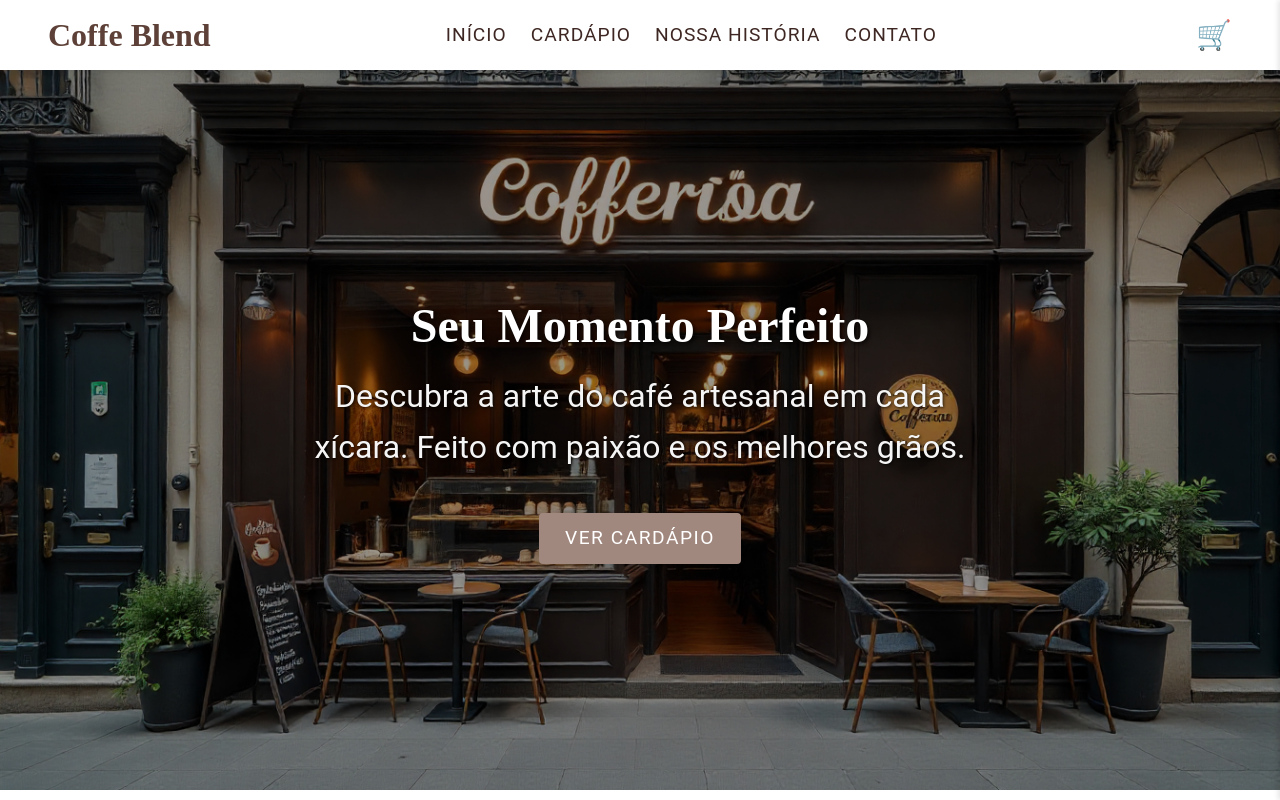
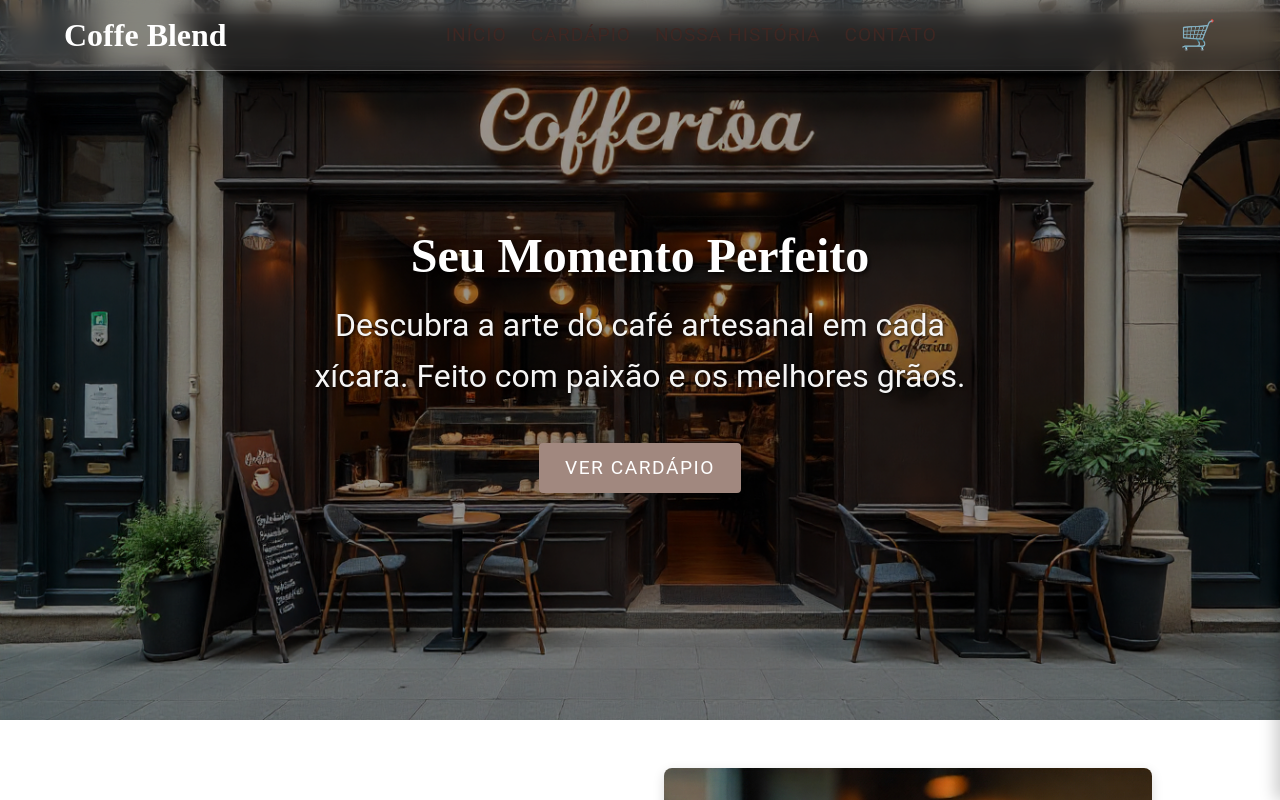
Before and after one commit to PatricAugusto/Free-Template-Cafeteria-v1, a React (Vite) app: page / in a window 1280 px wide. Shown: the top 800 px of the page. Built offline with nearby package versions, Linux system fonts and the light colour scheme.

Commit message:
style(ui): Aplica efeito Glassmorphism nos componentes Header, CartSidebar e blocos de contato para um design moderno e minimalista

```diff
--- a/src/components/Cart/Cart.styles.js
+++ b/src/components/Cart/Cart.styles.js
@@ -30,6 +30,17 @@ export const CartSidebar = styled.aside`
 
   transform: translateX(${props => (props.$isOpen ? '0' : '100%')});
   transition: transform 0.3s ease-in-out;
+
+  background-color: rgba(255, 255, 255, 0.15);
+  backdrop-filter: blur(15px);
+  -webkit-backdrop-filter: blur(15px);
+  border-left: 1px solid rgba(255, 255, 255, 0.4);
+  box-shadow: -5px 0 15px rgba(0, 0, 0, 0.2);
+
+  transform: translateX(${props => (props.$isOpen ? '0' : '100%')});
+  transition: transform 0.3s ease-in-out;
+
+  color: ${({ theme }) => theme.colors.text};
 
   @media (max-width: 480px) {
     width: 100%;
--- a/src/components/ContactSection/ContactSection.styles.js
+++ b/src/components/ContactSection/ContactSection.styles.js
@@ -37,14 +37,29 @@ export const ContactContent = styled.div`
 export const FormBlock = styled.div`
   flex: 1;
   padding: ${({ theme }) => theme.spacings.medium};
-  background-color: ${({ theme }) => theme.colors.white};
   border-radius: 8px;
   box-shadow: 0 4px 10px rgba(0, 0, 0, 0.05);
+
+  background-color: rgba(255, 255, 255, 0.15);
+  backdrop-filter: blur(8px);
+  -webkit-backdrop-filter: blur(8px);
+  border: 1px solid rgba(255, 255, 255, 0.2);
+  box-shadow: 0 4px 10px rgba(0, 0, 0, 0.1);
 `;
 
 export const InfoBlock = styled.div`
   flex: 1;
   text-align: left;
+  padding: ${({ theme }) => theme.spacings.medium};
+  border-radius: 8px;
+
+  background-color: rgba(255, 255, 255, 0.15);
+  backdrop-filter: blur(8px);
+  -webkit-backdrop-filter: blur(8px);
+  border: 1px solid rgba(255, 255, 255, 0.2);
+  box-shadow: 0 4px 10px rgba(0, 0, 0, 0.1);
+
+  color: ${({ theme }) => theme.colors.text};
 `;
 
 export const InfoTitle = styled.h3`
--- a/src/components/Header/Header.styles.js
+++ b/src/components/Header/Header.styles.js
@@ -1,26 +1,30 @@
 import styled from 'styled-components';
 
 export const NavContainer = styled.header`
+  position: fixed;
+  top: 0;
+  left: 0;
   width: 100%;
-  padding: ${({ theme }) => theme.spacings.medium} ${({ theme }) => theme.spacings.extraLarge};
-  background-color: ${({ theme }) => theme.colors.white};
-  box-shadow: 0 2px 4px rgba(0, 0, 0, 0.1);
+  z-index: 1000;
+  padding: ${({ theme }) => theme.spacings.medium} 5%;
   display: flex;
   justify-content: space-between;
   align-items: center;
-  position: sticky;
-  top: 0;
-  z-index: 1000;
 
-  @media (max-width: 768px) {
-    padding: ${({ theme }) => theme.spacings.medium};
-  }
+  background-color: rgba(255, 255, 255, 0.1);
+  backdrop-filter: blur(10px);
+  -webkit-backdrop-filter: blur(10px);
+  border-bottom: 1px solid rgba(255, 255, 255, 0.3);
+  box-shadow: 0 4px 6px rgba(0, 0, 0, 0.1);
+
+  color: ${({ theme }) => theme.colors.white};
 `;
 
 export const Logo = styled.h1`
   font-family: ${({ theme }) => theme.typography.heading};
   font-size: ${({ theme }) => theme.typography.size.large};
-  color: ${({ theme }) => theme.colors.primary};
+  font-weight: 700;
+  color: ${({ theme }) => theme.colors.white};
   margin: 0;
   cursor: pointer;
 `;
@@ -28,6 +32,8 @@ export const Logo = styled.h1`
 export const NavList = styled.ul`
   display: flex;
   gap: ${({ theme }) => theme.spacings.large};
+  color: ${({ theme }) => theme.colors.white};
+  list-style: none;
 
   @media (max-width: 768px) {
     position: absolute;
@@ -48,6 +54,7 @@ export const NavList = styled.ul`
 
 export const NavItem = styled.li`
   display: inline-block;
+  color: ${({ theme }) => theme.colors.white};
 
   @media (max-width: 768px) {
     padding: ${({ theme }) => theme.spacings.small} ${({ theme }) => theme.spacings.extraLarge};
```
